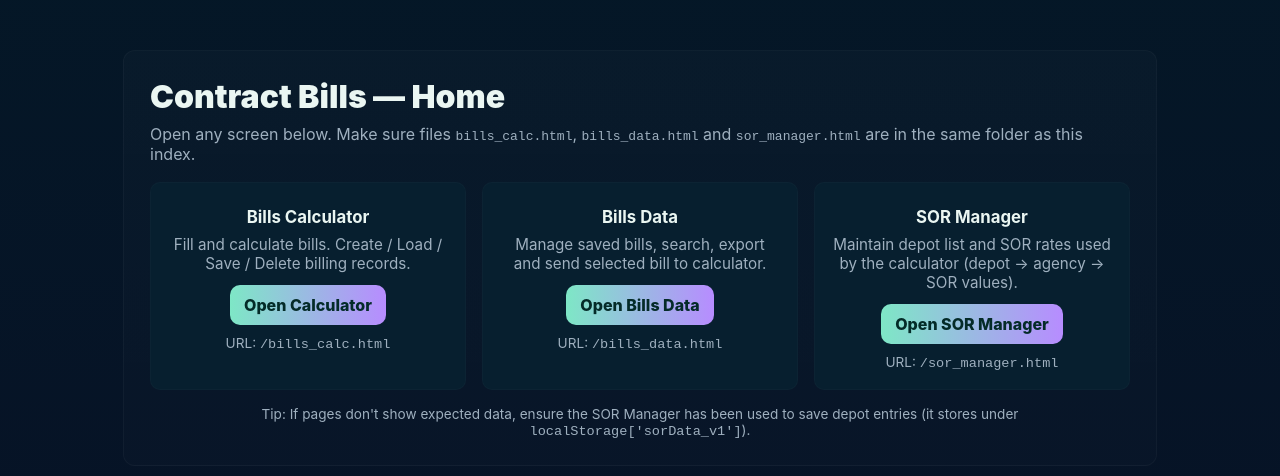
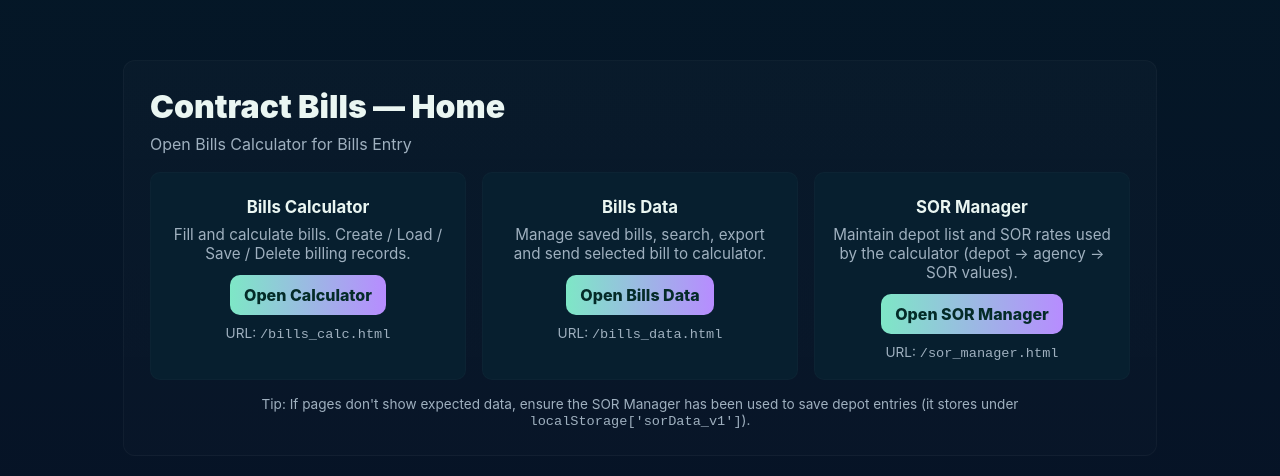
Before and after one commit to gowtham530/contract-bills, a plain HTML site: page index.html in a window 1280 px wide. Shown: the part 142-618 px from the top of the page. Drawn offline with Linux system fonts and the light colour scheme.

Commit message:
Update index.html

```diff
--- a/index.html
+++ b/index.html
@@ -23,7 +23,7 @@
 <body>
   <div class="wrap" role="main">
     <h1>Contract Bills — Home</h1>
-    <p class="lead">Open any screen below. Make sure files <code>bills_calc.html</code>, <code>bills_data.html</code> and <code>sor_manager.html</code> are in the same folder as this index.</p>
+    <p class="lead">Open Bills Calculator for Bills Entry</p>
 
     <div class="grid" role="navigation" aria-label="App pages">
       <div class="card">
```
